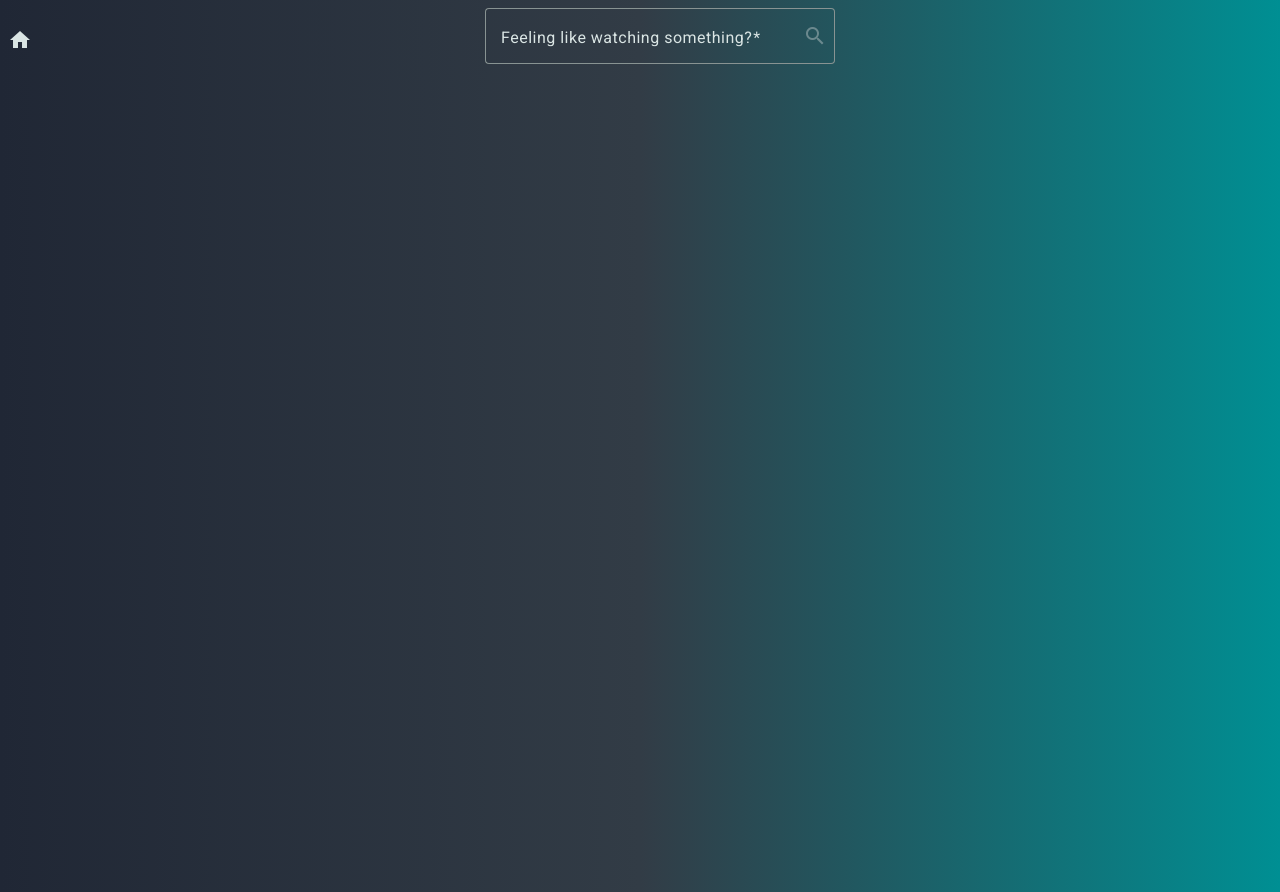
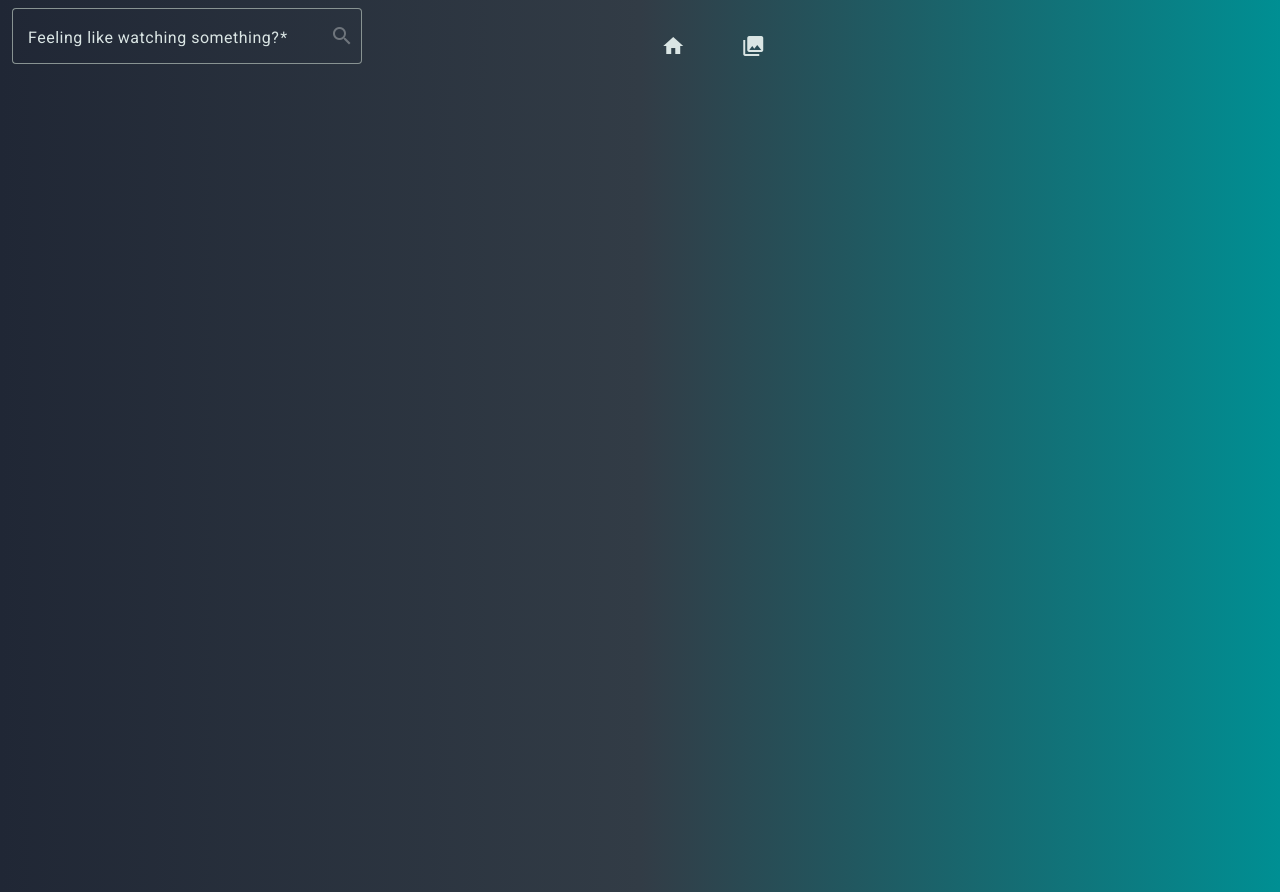
Before and after one commit to SamarasTh/MovibetApp, an Angular app: page /search in a window 1280 px wide. Built offline with nearby package versions, Linux system fonts and the light colour scheme.

Commit message:
Search /  styling and nav btn to collections

```diff
--- a/src/app/components/collections-page/collections-page.component.ts
+++ b/src/app/components/collections-page/collections-page.component.ts
@@ -19,6 +19,5 @@ export class CollectionsPageComponent {
   }
 
   loadCollections() {
-
   }
 }
--- a/src/app/components/search/search.component.html
+++ b/src/app/components/search/search.component.html
@@ -1,8 +1,4 @@
 <header>
-  <button class="btn-home" matIconPrefix mat-icon-button aria-label="Clear" (click)="resetSearch()">
-    <mat-icon>home</mat-icon>
-  </button>
-
   <div class="search-container">
     <mat-form-field appearance="outline">
       <mat-label>Feeling like watching something?</mat-label>
@@ -29,6 +25,16 @@
         <mat-error *ngIf="searchInput.errors?.['minlength']">Minimum length is {{searchInput.errors?.['minlength'].requiredLength}} characters.</mat-error>
         <mat-error *ngIf="searchInput.errors?.['pattern']">Invalid characters. Only alphanumeric characters allowed.</mat-error>
     </mat-form-field>
+
+    <div class="header-btns">
+      <button matIconPrefix mat-icon-button aria-label="Clear" (click)="resetSearch()">
+        <mat-icon>home</mat-icon>
+      </button>
+
+      <button matIconPrefix mat-icon-button aria-label="Clear" (click)="navigateToCollections()">
+        <mat-icon>collections</mat-icon>
+      </button>
+    </div>
   </div>
 
 </header>
--- a/src/app/components/search/search.component.scss
+++ b/src/app/components/search/search.component.scss
@@ -5,14 +5,22 @@ header {
     background: linear-gradient(to right, rgb(32, 39, 53), rgb(50, 60, 70), rgb(0, 143, 147));
     display: flex;
     align-items: center;
-    justify-content: start;
+
+    .header-btns{
+        margin-left: 20%;
+        width: 200px;
+       display: flex;
+       justify-content: space-evenly;
+    }
 
 
     .search-container {
         display: flex;
-        justify-content: center;
+        justify-content: start;
         padding: 12px 12px 0 12px;
         width: 100%;
+        align-items: center;
+
     }
 }
 
--- a/src/app/components/search/search.component.ts
+++ b/src/app/components/search/search.component.ts
@@ -83,6 +83,10 @@ export class SearchComponent implements OnInit, OnDestroy {
     this.router.navigate(['/search']);
   }
 
+  navigateToCollections(){
+    this.router.navigate(['/collections']);
+  }
+
   ngOnDestroy() {
     this.destroy$.next();
     this.destroy$.complete();
```
